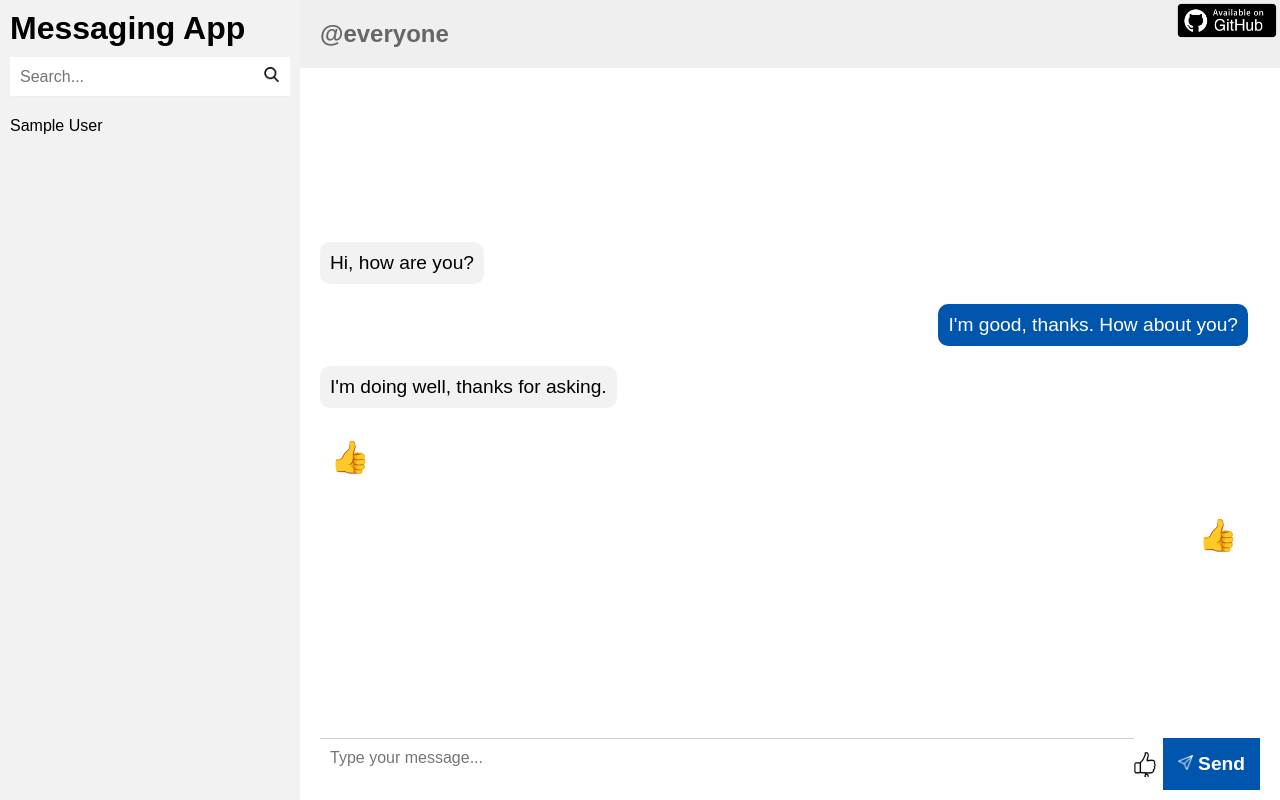
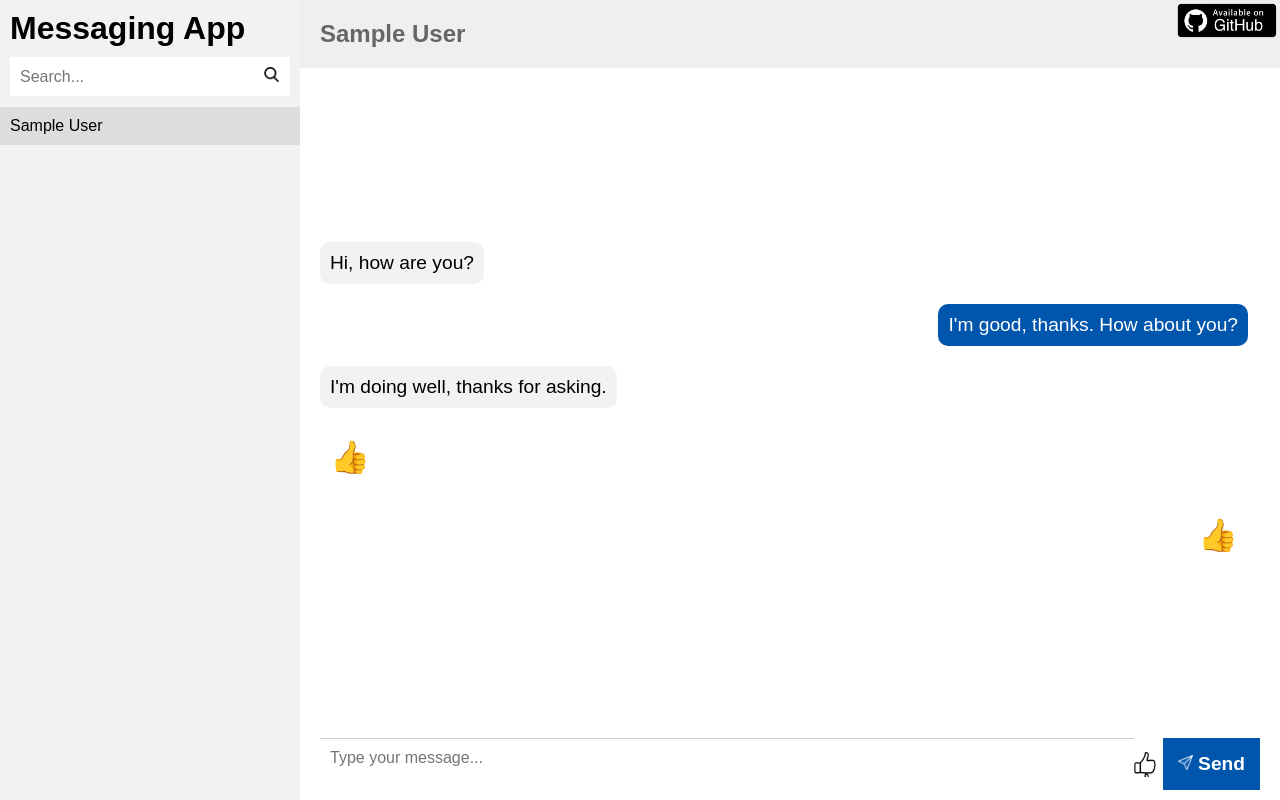
Before and after one commit to mahfuz225bd/messaging-app, a Flask app: page / in a window 1280 px wide. Run offline with Flask 2, Linux system fonts and the light colour scheme; tables that the repository leaves empty or names only in its code hold one stand-in row (values such as "Sample post").

Commit message:
showing/highlighting first username as default

```diff
--- a/templates/index.html
+++ b/templates/index.html
@@ -13,13 +13,17 @@
         <ul class="chat-list" id="chatList">
             <!-- <li class="active everyone">@everyone</li> -->
             {% for username in usernames %}
-            <li>{{username}}</li>
+            {% if loop.index0 == 0 %}
+            <li class="active">{{ username }}</li>
+            {% else %}
+            <li>{{ username }}</li>
+            {% endif %}
             {% endfor %}
         </ul>
     </div>
     <div class="chatbox">
         <div class="contact-info">
-            <h2>@everyone</h2>
+            <h2>{{ usernames[0] }}</h2>
         </div>
         <div class="conversation" id="conversation">
             <div class="message incomming" title="John Doe at Friday, March 17, 2023 at 8:36:59 PM">Hi, how are
```
